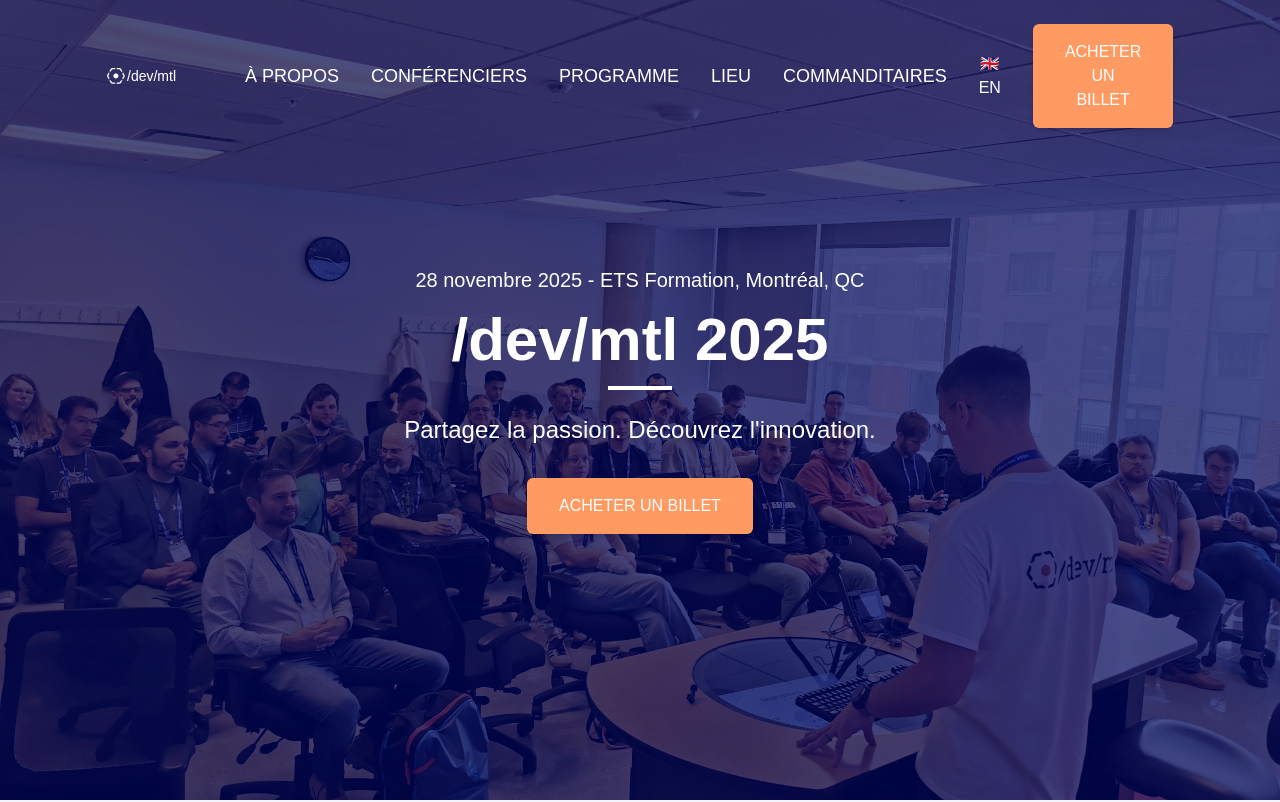
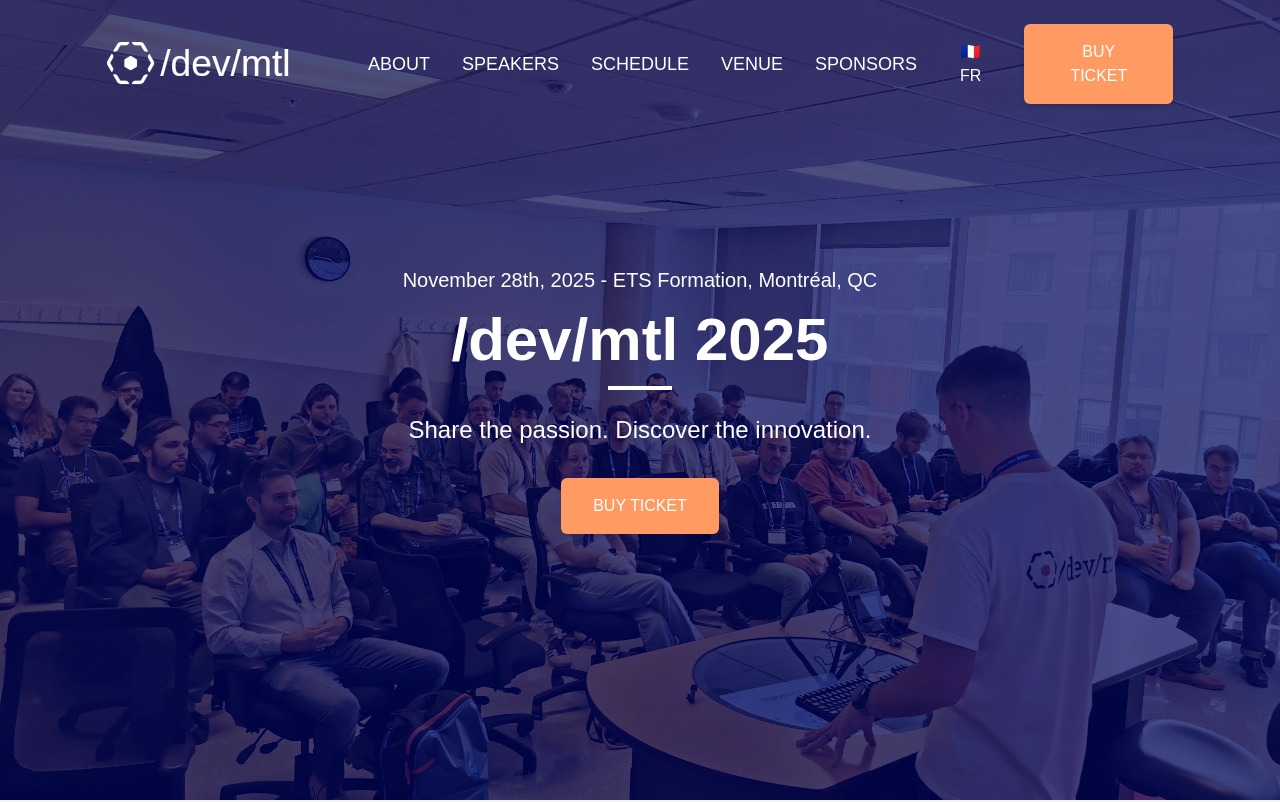
Before and after one commit to devmtl2024-org/devmtl2024-org.github.io, a React (Vite) app: page / in a window 1280 px wide. Shown: the top 802 px of the page. Built offline with nearby package versions, Linux system fonts and the light colour scheme.

Commit message:
Use browser language if EN or FR

```diff
--- a/src/contexts/LanguageContext.Provider.tsx
+++ b/src/contexts/LanguageContext.Provider.tsx
@@ -19,6 +19,12 @@
     const storedLang = localStorage.getItem("language");
     if (storedLang === "en" || storedLang === "fr") {
       return storedLang;
+    }
+
+    // Otherwise, try to use the browser language
+    const browserLang = navigator.language;
+    if (browserLang.startsWith("en") || browserLang.startsWith("fr")) {
+      return browserLang.startsWith("en") ? "en" : "fr";
     }
 
     // Defaults to French
```
